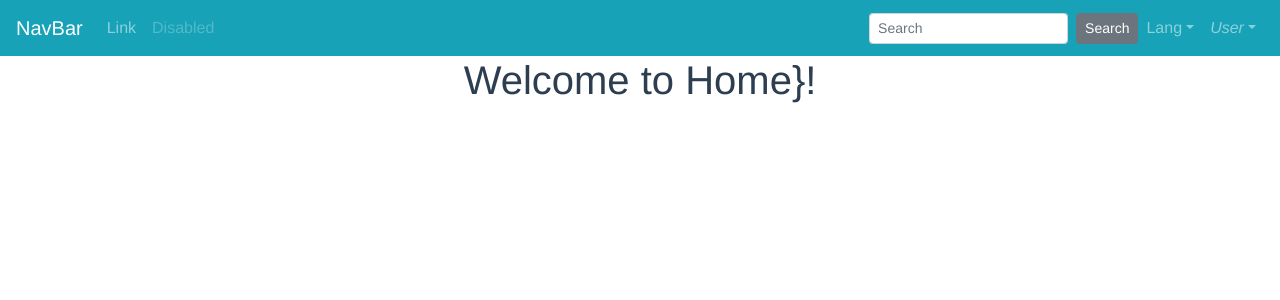
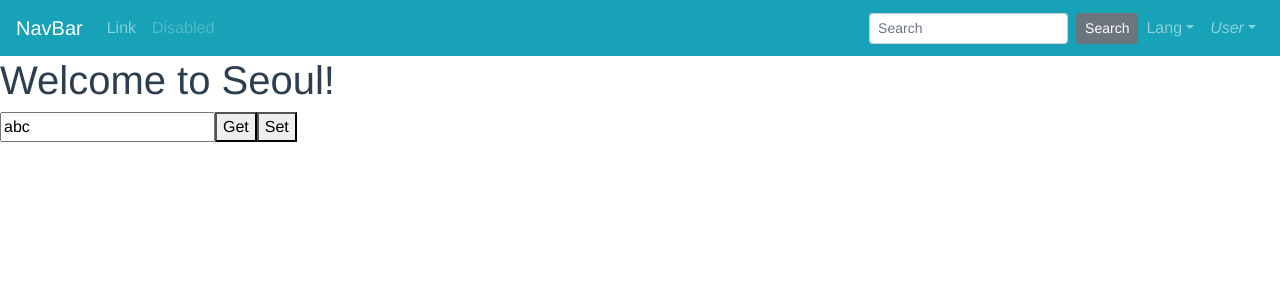
Before and after one commit to blacksw1102/vue-taste, a Vue app: page / in a window 1280 px wide. Shown: the top 300 px of the page. Built offline with nearby package versions, Linux system fonts and the light colour scheme.

Commit message:
Add 데이터 핸들링 추가

```diff
--- a/src/App.vue
+++ b/src/App.vue
@@ -23,7 +23,6 @@ export default {
   font-family: Avenir, Helvetica, Arial, sans-serif;
   -webkit-font-smoothing: antialiased;
   -moz-osx-font-smoothing: grayscale;
-  text-align: center;
   color: #2c3e50;
 }
 </style>
--- a/src/views/Home.vue
+++ b/src/views/Home.vue
@@ -1,16 +1,28 @@
 <template>
     <div>
-        <h1>Welcome to Home}!</h1>
+        <h1>Welcome to {{title2}}!</h1>
+        <input type="text" v-model="input1"/>
+        <button type="button" @click="getData()">Get</button>
+        <button type="button" @click="setData()">Set</button>
     </div>
 </template>
-
 <script>
 export default {
     name: "home",
     data() {
         return {
             title: '개발자의 품격',
+            title2: 'Seoul',
+            input1: 'abc',
         };
+    },
+    methods: {
+        getData() {
+            alert(this.input1);
+        },
+        setData() {
+            this.input1 = 12345;
+        }
     }
 }
 </script>
```
